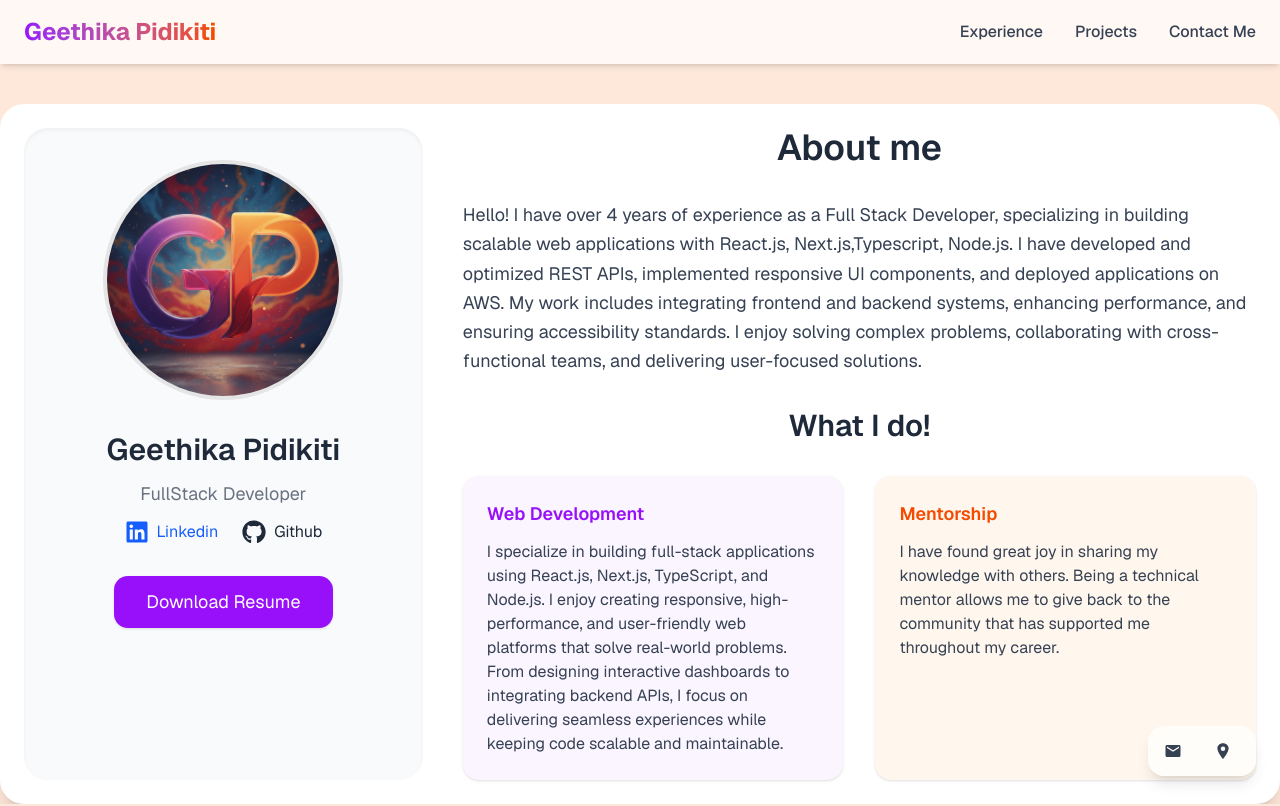
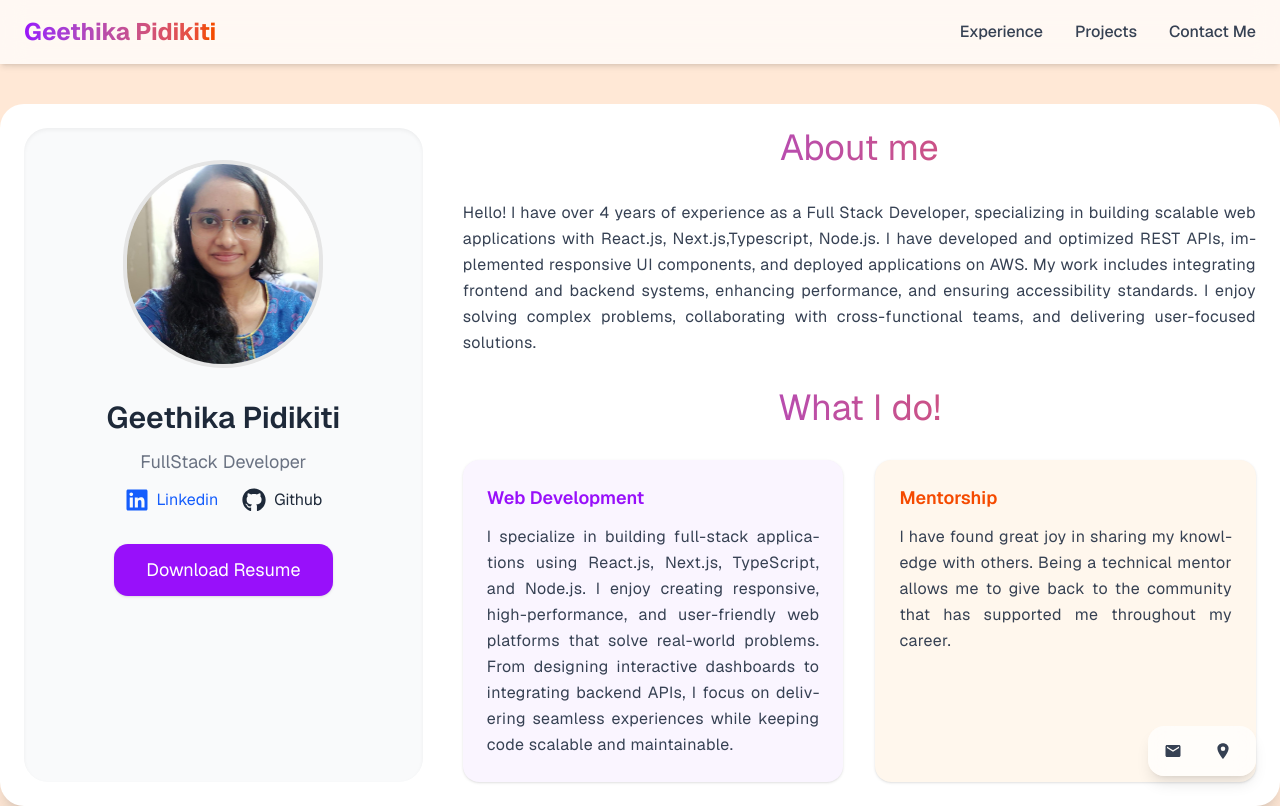
Before and after one commit to Geethika-tech/portfolio, a Next.js app in the folder my-website/: page / in a window 1280 px wide. Built offline with nearby package versions, Linux system fonts and the light colour scheme.

Commit message:
code refactoring

```diff
--- a/my-website/package.json
+++ b/my-website/package.json
@@ -17,6 +17,7 @@
     "class-variance-authority": "^0.7.1",
     "clsx": "^2.1.1",
     "framer-motion": "^12.23.15",
+    "geist": "^1.5.1",
     "lucide-react": "^0.544.0",
     "next": "15.5.0",
     "react": "19.1.0",
--- a/my-website/src/app/about/page.tsx
+++ b/my-website/src/app/about/page.tsx
@@ -17,8 +17,8 @@ export default function AboutMe(){
                     src="/profilePhoto.png"
                     alt="Profile"
                  className="rounded-full object-cover border-4"
-                     width={240}
-                     height={240}
+                     width={200}
+                     height={200}
 
                   />
 
@@ -60,17 +60,17 @@ export default function AboutMe(){
 
                 {/* Right Side - About Me */}
                 <div className="md:w-2/3 flex flex-col space-y-8">
-                  <h3 className="text-4xl font-semibold text-gray-800 text-center">About me</h3>
-                  <p className="text-gray-700 leading-relaxed text-lg">
+                  <h3 className="text-4xl  bg-gradient-to-r from-purple-600 to-orange-600 bg-clip-text text-transparent text-center">About me</h3>
+                  <p className="text-gray-700 text-justify leading-relaxed tracking-wide hyphens-auto">
                   Hello! I have over 4 years of experience as a Full Stack Developer, specializing in building scalable web applications with React.js, Next.js,Typescript, Node.js. I have developed and optimized REST APIs, implemented responsive UI components, and deployed applications on AWS. My work includes integrating frontend and backend systems, enhancing performance, and ensuring accessibility standards. I enjoy solving complex problems, collaborating with cross-functional teams, and delivering user-focused solutions.
                   </p>
 
-                  <h4 className="text-3xl font-semibold text-gray-800 text-center">What I do!</h4>
+                  <h4 className="text-4xl  bg-gradient-to-r from-purple-600 to-orange-600 bg-clip-text text-transparent text-center">What I do!</h4>
                   <div className="grid grid-cols-1 sm:grid-cols-2 gap-8">
                     {/* Web Development */}
                     <div className="bg-purple-50 p-6 rounded-2xl shadow hover:shadow-purple-200 transition duration-300">
                       <h5 className="font-semibold text-purple-600 mb-3 text-lg">Web Development</h5>
-                      <p className="text-gray-700 text-base">
+                      <p className="text-gray-700 text-justify leading-relaxed tracking-wide hyphens-auto">
 I specialize in building full-stack applications using React.js, Next.js, TypeScript, and Node.js. I enjoy creating responsive, high-performance, and user-friendly web platforms that solve real-world problems. From designing interactive dashboards to integrating backend APIs, I focus on delivering seamless experiences while keeping code scalable and maintainable.
                       </p>
                     </div>
@@ -81,7 +81,7 @@ I specialize in building full-stack applications using React.js, Next.js, TypeSc
                     {/* Mentorship */}
                     <div className="bg-orange-50 p-6 rounded-2xl shadow hover:shadow-orange-200 transition duration-300">
                       <h5 className="font-semibold text-orange-600 mb-3 text-lg">Mentorship</h5>
-                      <p className="text-gray-700 text-base">
+                      <p className="text-gray-700 text-justify leading-relaxed tracking-wide hyphens-auto">
                         I have found great joy in sharing my knowledge with others. Being a technical mentor allows me to give back to the community that has supported me throughout my career.
                       </p>
                     </div>
--- a/my-website/src/app/contact/page.tsx
+++ b/my-website/src/app/contact/page.tsx
@@ -54,7 +54,7 @@ export default function Contact() {
     <div className="flex flex-col items-center justify-start w-full text-lg p-6 gap-10">
       {/* Heading */}
       <div className="text-center max-w-2xl">
-        <h1 className="text-4xl font-bold bg-gradient-to-r from-purple-600 to-orange-600 bg-clip-text text-transparent mt-10 align-center">Let’s Connect!</h1>
+        <h1 className="text-4xl bg-gradient-to-r from-purple-600 to-orange-600 bg-clip-text text-transparent mt-10 align-center">Let’s Connect!</h1>
         <p className="text-gray-700 text-lg">
           Shoot me a message about any upcoming projects or if you need help
           with something — I’d be happy to collaborate or assist.
--- a/my-website/src/app/experience/page.tsx
+++ b/my-website/src/app/experience/page.tsx
@@ -70,7 +70,7 @@ const jobs: JobProps[] = [
 export default function Page() {
   return (
     <main className="flex flex-col items-center p-6 ">
-      <h1 className="text-4xl font-bold text-center text-gray-900 mb-8">Work Experience</h1>
+      <h1 className="text-4xl bg-gradient-to-r from-purple-600 to-orange-600 bg-clip-text text-transparent mt-10 align-center mb-8">Work Experience</h1>
 
       {/* Responsive cards grid */}
       <div className="flex flex-wrap gap-6 justify-center">
@@ -88,7 +88,7 @@ export default function Page() {
             </CardHeader>
 
             <CardContent className="space-y-3 text-gray-700 overflow-y-auto max-h-[50vh]">
-              <ul className="list-disc list-inside space-y-1">
+              <ul className="list-disc pl-6 space-y-2 text-gray-700 text-justify leading-relaxed">
                 {job.points.map((point, idx) => <li key={idx}>{point}</li>)}
               </ul>
               <div className="flex flex-wrap gap-2 pt-2">
--- a/my-website/src/app/globals.css
+++ b/my-website/src/app/globals.css
@@ -118,7 +118,7 @@
   }
   body {
      @apply font-sans;
-    background-color: #FEE8D9; /* plain CSS */
+    background-color: #FFE8D6; /* plain CSS */
     color: var(--foreground); /* keeps Tailwind foreground color */
   }
 }
--- a/my-website/src/app/layout.tsx
+++ b/my-website/src/app/layout.tsx
@@ -1,94 +1,22 @@
-import type { Metadata } from "next";
-import { Geist, Geist_Mono } from "next/font/google";
 import "./globals.css";
-import { MdEmail } from "react-icons/md";
-import { IoLocationSharp } from "react-icons/io5";
-import { IoIosCall } from "react-icons/io";
-import Link from 'next/link';
+import { GeistSans } from "geist/font/sans";
+import { GeistMono } from "geist/font/mono";
+import Navbar from "../components/Navbar";
+import Footer from "../components/footer";
 
 
-const geistSans = Geist({
-  variable: "--font-geist-sans",
-  subsets: ["latin"],
-});
-
-const geistMono = Geist_Mono({
-  variable: "--font-geist-mono",
-  subsets: ["latin"],
-});
-
-export const metadata: Metadata = {
-  title: "Portfolio",
-  description: "Geethika Pidikiti's Portfolio",
+export const metadata = {
+  title: "Your Site Title",
+  description: "Your site description",
 };
 
-export default function RootLayout({
-  children,
-}: Readonly<{
-  children: React.ReactNode;
-}>) {
-     const phone = process.env.NEXT_PUBLIC_PHONE;
-     const email = process.env.NEXT_PUBLIC_EMAIL;
-     const location = process.env.NEXT_PUBLIC_LOCATION;
+export default function RootLayout({ children }: { children: React.ReactNode }) {
   return (
-    <html lang="en">
-      <body
-        className={`${geistSans.variable} ${geistMono.variable} antialiased `}
-      >
-
-      <nav className="w-full sticky top-0 z-50 bg-white/70 backdrop-blur-md shadow-md">
-
-                <div className="max-w-7xl mx-auto px-6 py-4 flex justify-between items-center">
-                  {/* Logo / Name */}
-                  <Link href="/" className="text-2xl font-bold bg-gradient-to-r from-purple-600 to-orange-600 bg-clip-text text-transparent">Geethika Pidikiti</Link>
-
-                  {/* Nav Links */}
-                  <div className="hidden md:flex space-x-8 text-gray-700 font-medium">
-                    <Link href="/experience" className="hover:text-purple-600 transition">Experience</Link>
-                    <Link href="/projects" className="hover:text-purple-600 transition">Projects</Link>
-                    <Link href="/contact" className="hover:text-purple-600 transition">Contact Me</Link>
-
-                  </div>
-
-                  {/* Mobile Menu Button */}
-                  <div className="md:hidden">
-                    <button className="text-gray-700 focus:outline-none">
-                      <svg
-                        className="w-6 h-6"
-                        fill="none"
-                        stroke="currentColor"
-                        strokeWidth="2"
-                        viewBox="0 0 24 24"
-                      >
-                        <path
-                          strokeLinecap="round"
-                          strokeLinejoin="round"
-                          d="M4 6h16M4 12h16M4 18h16"
-                        />
-                      </svg>
-                    </button>
-                  </div>
-                </div>
-              </nav>
+    <html lang="en" className={`${GeistSans.variable} ${GeistMono.variable}`}>
+      <body>
+        <Navbar />
         {children}
-        <div className="fixed right-6 bottom-6 rounded-2xl p-4 flex flex-col sm:flex-row items-start sm:items-center gap-4 sm:gap-6 text-gray-700 z-50
-                         backdrop-blur-md shadow-lg bg-white/70">
-          {/* Phone */}
-
-
-          <div className="flex items-center space-x-2">
-            <MdEmail className="text-lg" />
-            <a href="mailto:geethikapidikiti@gmail.com" className="text-sm sm:text-base font-semibold hover:underline">
-              {email}
-            </a>
-          </div>
-
-          {/* Location */}
-          <div className="flex items-center space-x-2">
-            <IoLocationSharp className="text-lg" />
-            <span className="text-sm sm:text-base"><strong>{location}</strong></span>
-          </div>
-        </div>
+        <Footer />
       </body>
     </html>
   );
--- a/my-website/src/app/projects/page.tsx
+++ b/my-website/src/app/projects/page.tsx
@@ -165,7 +165,7 @@ export default function Page() {
     <main className="min-h-screen p-6 space-y-16">
       {/* Work Projects */}
       <section className="space-y-6">
-        <h2 className="text-3xl font-bold text-center text-gray-900 dark:text-white">Work Projects</h2>
+        <h2 className="text-4xl bg-gradient-to-r from-purple-600 to-orange-600 bg-clip-text text-transparent mt-10 text-center">Work Projects</h2>
         <div className="grid md:grid-cols-2 lg:grid-cols-3 gap-8">
           {workProjects.map((project, idx) => (
             <ProjectCard key={idx} {...project} />
@@ -175,7 +175,7 @@ export default function Page() {
 
       {/* Personal Projects */}
       <section className="space-y-6 p-8 rounded-3xl ">
-        <h2 className="text-3xl font-bold text-center text-gray-900 dark:text-white">Personal Projects</h2>
+        <h2 className="text-4xl bg-gradient-to-r from-purple-600 to-orange-600 bg-clip-text text-transparent mt-10 text-center">Personal Projects</h2>
         <div className="grid md:grid-cols-2 lg:grid-cols-3 gap-8">
           {personalProjects.map((project, idx) => (
             <ProjectCard key={idx} {...project} />
--- /dev/null
+++ b/my-website/src/components/Navbar.tsx
@@ -0,0 +1,99 @@
+"use client";
+
+import Link from "next/link";
+import { useState } from "react";
+
+export default function Navbar() {
+  const [menuOpen, setMenuOpen] = useState(false);
+
+  return (
+    <nav className="w-full sticky top-0 z-50 bg-white/70 backdrop-blur-md shadow-md">
+      <div className="max-w-7xl mx-auto px-6 py-4 flex justify-between items-center">
+        <Link
+          href="/"
+          className="text-2xl font-bold bg-gradient-to-r from-purple-600 to-orange-600 bg-clip-text text-transparent"
+        >
+          Geethika Pidikiti
+        </Link>
+
+        {/* Desktop Menu */}
+        <div className="hidden md:flex space-x-8 text-gray-700 font-medium">
+          <Link href="/experience" className="hover:text-purple-600 transition">
+            Experience
+          </Link>
+          <Link href="/projects" className="hover:text-purple-600 transition">
+            Projects
+          </Link>
+          <Link href="/contact" className="hover:text-purple-600 transition">
+            Contact Me
+          </Link>
+        </div>
+
+        {/* Mobile Menu Button */}
+        <div className="md:hidden">
+          <button
+            onClick={() => setMenuOpen(!menuOpen)}
+            className="text-gray-700 focus:outline-none"
+          >
+            {menuOpen ? (
+              <svg
+                className="w-6 h-6"
+                fill="none"
+                stroke="currentColor"
+                strokeWidth="2"
+                viewBox="0 0 24 24"
+              >
+                <path
+                  strokeLinecap="round"
+                  strokeLinejoin="round"
+                  d="M6 18L18 6M6 6l12 12"
+                />
+              </svg>
+            ) : (
+              <svg
+                className="w-6 h-6"
+                fill="none"
+                stroke="currentColor"
+                strokeWidth="2"
+                viewBox="0 0 24 24"
+              >
+                <path
+                  strokeLinecap="round"
+                  strokeLinejoin="round"
+                  d="M4 6h16M4 12h16M4 18h16"
+                />
+              </svg>
+            )}
+          </button>
+        </div>
+      </div>
+
+      {/* Mobile Dropdown */}
+      {menuOpen && (
+        <div className="md:hidden bg-white/90 backdrop-blur-md shadow-md py-4 flex flex-col items-center space-y-4 text-gray-700 font-medium">
+          <Link
+            href="/experience"
+            onClick={() => setMenuOpen(false)}
+            className="hover:text-purple-600 transition"
+          >
+            Experience
+          </Link>
+          <Link
+            href="/projects"
+            onClick={() => setMenuOpen(false)}
+            className="hover:text-purple-600 transition"
+          >
+            Projects
+          </Link>
+          <Link
+            href="/contact"
+            onClick={() => setMenuOpen(false)}
+            className="hover:text-purple-600 transition"
+          >
+            Contact Me
+          </Link>
+        </div>
+      )}
+    </nav>
+  );
+}
--- /dev/null
+++ b/my-website/src/components/footer.tsx
@@ -0,0 +1,30 @@
+import { MdEmail } from "react-icons/md";
+import { IoLocationSharp } from "react-icons/io5";
+
+export default function Footer(){
+    const email = process.env.NEXT_PUBLIC_EMAIL;
+    const location = process.env.NEXT_PUBLIC_LOCATION;
+return(
+
+<div className="fixed right-6 bottom-6 rounded-2xl p-4 flex flex-col sm:flex-row items-start sm:items-center gap-4 sm:gap-6 text-gray-700 z-50
+                         backdrop-blur-md shadow-lg bg-white/70">
+          {/* Phone */}
+
+
+          <div className="flex items-center space-x-2">
+            <MdEmail className="text-lg" />
+            <a href="mailto:geethikapidikiti@gmail.com" className="text-sm sm:text-base font-semibold hover:underline">
+              {email}
+            </a>
+          </div>
+
+          {/* Location */}
+          <div className="flex items-center space-x-2">
+            <IoLocationSharp className="text-lg" />
+            <span className="text-sm sm:text-base"><strong>{location}</strong></span>
+          </div>
+        </div>
+
+)
+
+}
```
Also changed, not shown: my-website/public/profilePhoto.png, 1 other file (tests, documents, lock files or other folders).
